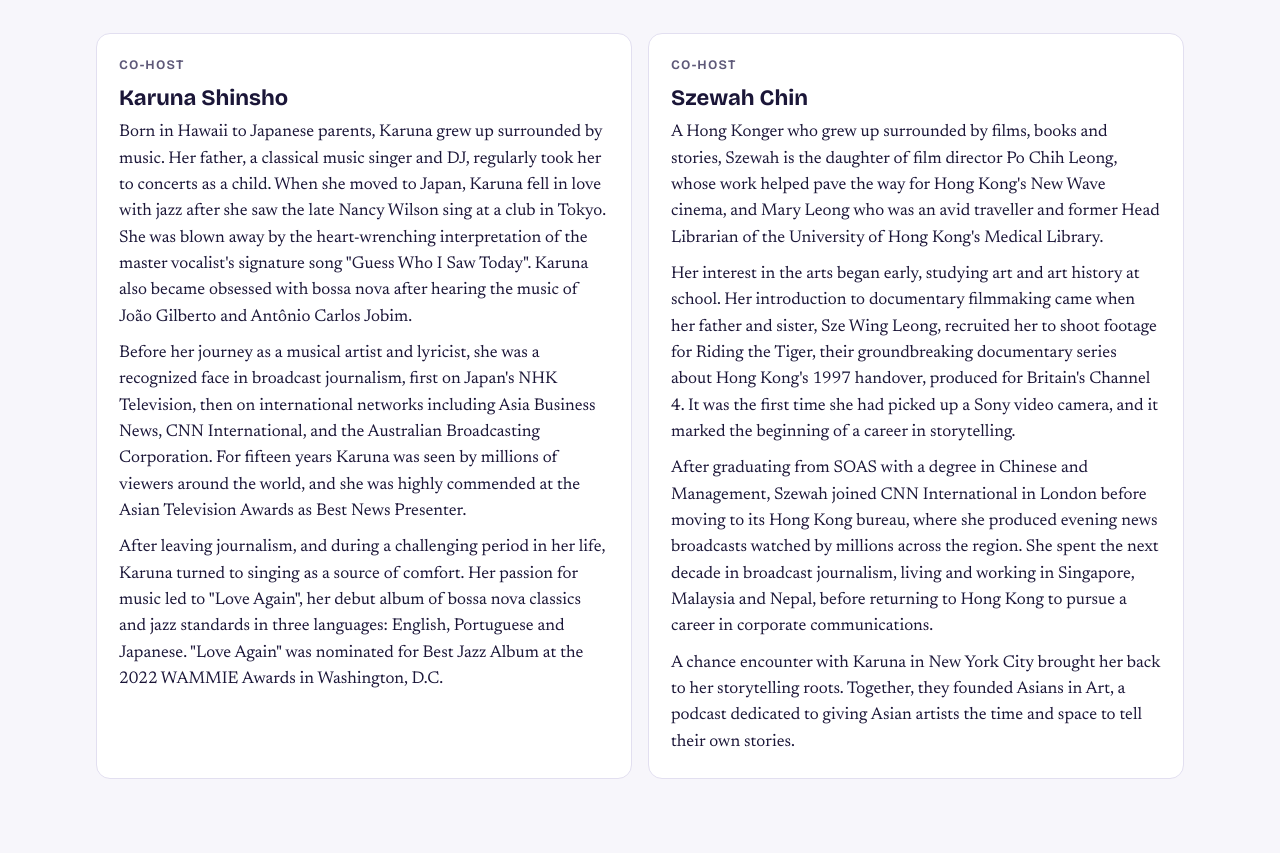
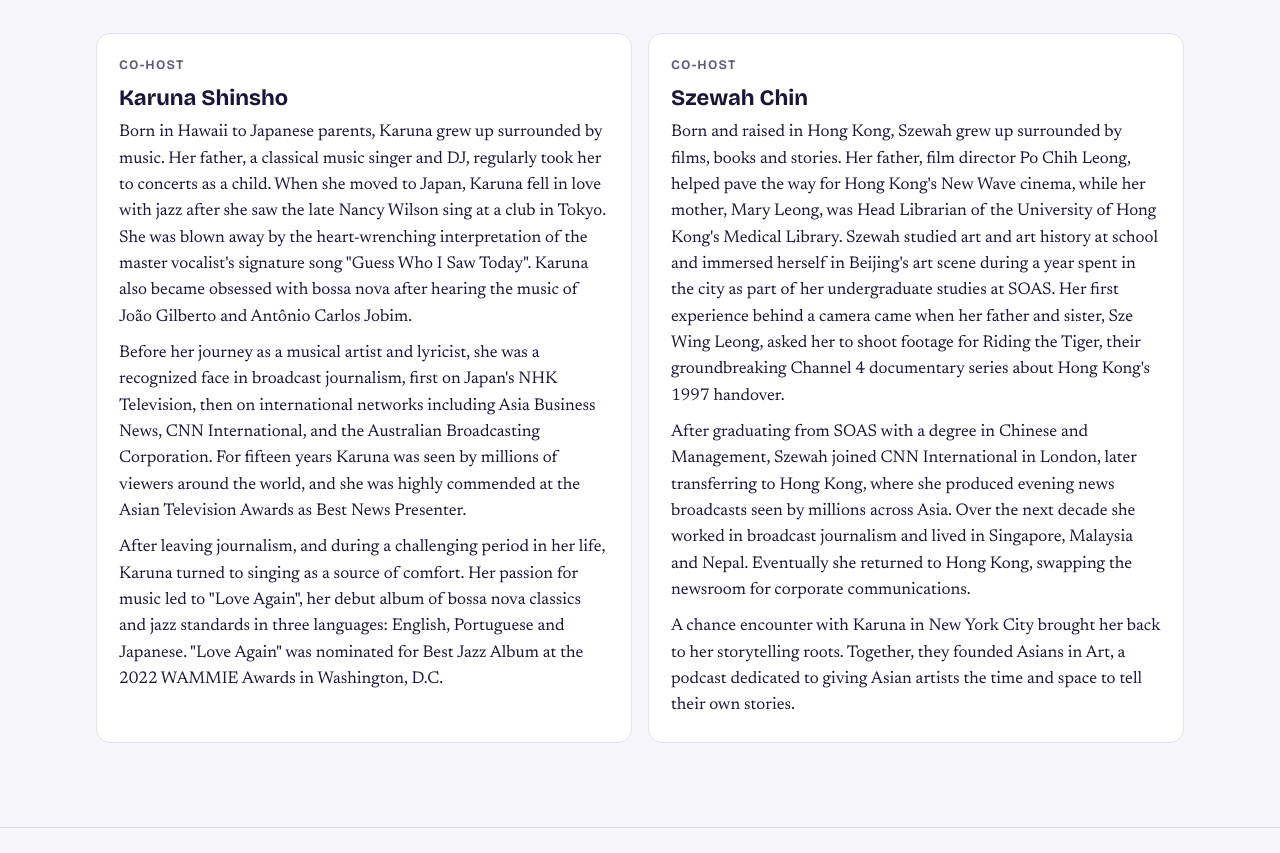
Before and after one commit to szewah/asiansinart, a plain HTML site: page index.html in a window 1280 px wide. Shown: the part 3000-3853 px from the top of the page. Drawn offline with nearby package versions, Linux system fonts and the light colour scheme.

Commit message:
Update index.html
Edited down word count for Szewah bio

```diff
--- a/index.html
+++ b/index.html
@@ -139,9 +139,8 @@
         <article class="host">
           <span class="eyebrow">Co-host</span>
           <h3>Szewah Chin</h3>
-          <p>A Hong Konger who grew up surrounded by films, books and stories, Szewah is the daughter of film director Po Chih Leong, whose work helped pave the way for Hong Kong's New Wave cinema, and Mary Leong who was an avid traveller and former Head Librarian of the University of Hong Kong's Medical Library.</p>
-          <p>Her interest in the arts began early, studying art and art history at school. Her introduction to documentary filmmaking came when her father and sister, Sze Wing Leong, recruited her to shoot footage for Riding the Tiger, their groundbreaking documentary series about Hong Kong's 1997 handover, produced for Britain's Channel 4. It was the first time she had picked up a Sony video camera, and it marked the beginning of a career in storytelling.</p>
-            <p>After graduating from SOAS with a degree in Chinese and Management, Szewah joined CNN International in London before moving to its Hong Kong bureau, where she produced evening news broadcasts watched by millions across the region. She spent the next decade in broadcast journalism, living and working in Singapore, Malaysia and Nepal, before returning to Hong Kong to pursue a career in corporate communications.</p>
+          <p>Born and raised in Hong Kong, Szewah grew up surrounded by films, books and stories. Her father, film director Po Chih Leong, helped pave the way for Hong Kong's New Wave cinema, while her mother, Mary Leong, was Head Librarian of the University of Hong Kong's Medical Library. Szewah studied art and art history at school and immersed herself in Beijing's art scene during a year spent in the city as part of her undergraduate studies at SOAS. Her first experience behind a camera came when her father and sister, Sze Wing Leong, asked her to shoot footage for Riding the Tiger, their groundbreaking Channel 4 documentary series about Hong Kong's 1997 handover.</p>
+          <p>After graduating from SOAS with a degree in Chinese and Management, Szewah joined CNN International in London, later transferring to Hong Kong, where she produced evening news broadcasts seen by millions across Asia. Over the next decade she worked in broadcast journalism and lived in Singapore, Malaysia and Nepal. Eventually she returned to Hong Kong, swapping the newsroom for corporate communications.</p>
           <p>A chance encounter with Karuna in New York City brought her back to her storytelling roots. Together, they founded Asians in Art, a podcast dedicated to giving Asian artists the time and space to tell their own stories.</p>
         </article>
       </div>
```
